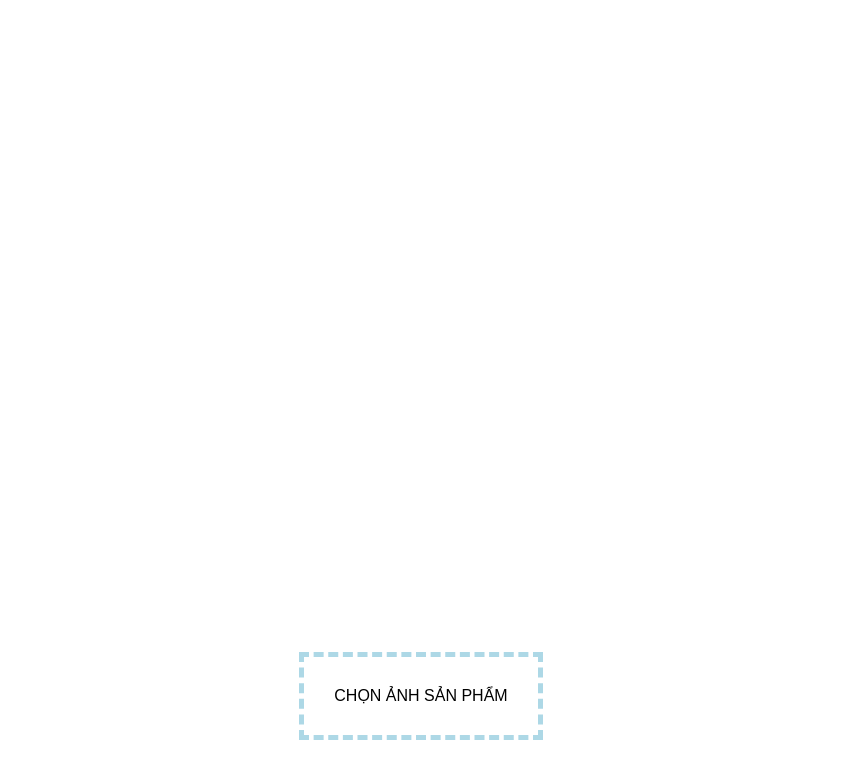
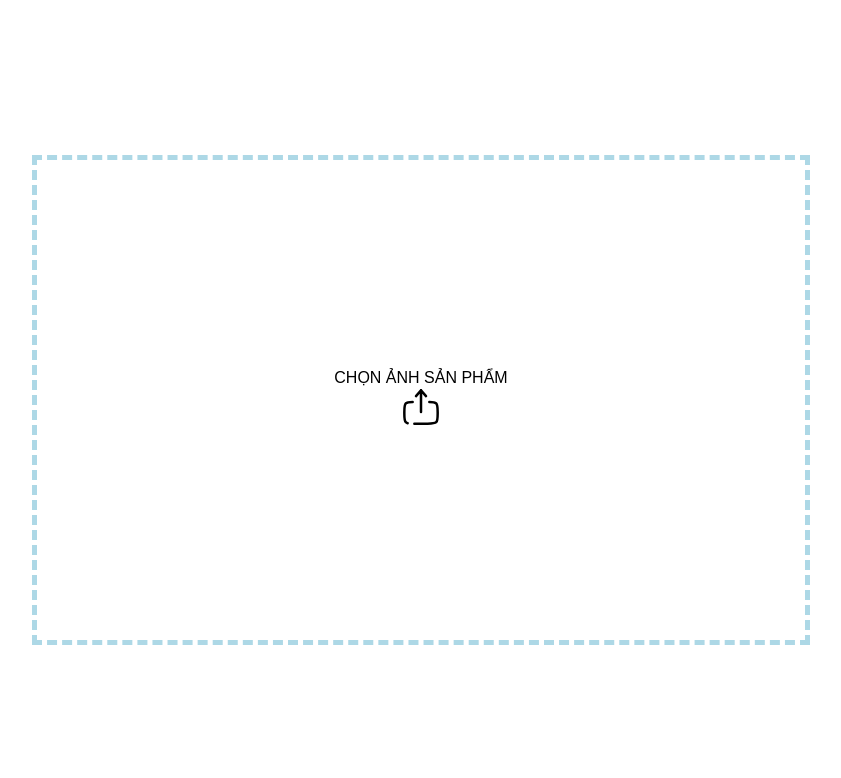
Before and after one commit to thuytv-gl/chenchukyonline, a SvelteKit app: page / in a window 1280 px wide. Shown: the top 778 px of the page, without its empty margins (219-1060 px from the left). Built offline with nearby package versions, Linux system fonts and the light colour scheme.

Commit message:
handling errors 8

```diff
--- a/src/routes/+page.svelte
+++ b/src/routes/+page.svelte
@@ -145,14 +145,34 @@
 <div class="container">
 {#if step === "image"}
   <div class="form-group">
-    <label for="image" class="step1">CHỌN ẢNH SẢN PHẨM</label>
+    <label for="image" class="step1">
+    <p> CHỌN ẢNH SẢN PHẨM </p>
+    <svg viewBox="0 0 24 24" style="width: 40px;" fill="none" xmlns="http://www.w3.org/2000/svg">
+        <g id="SVGRepo_bgCarrier" stroke-width="0"></g>
+        <g id="SVGRepo_tracerCarrier" stroke-linecap="round" stroke-linejoin="round"></g>
+        <g id="SVGRepo_iconCarrier">
+            <path d="M12 15L12 2M12 2L15 5.5M12 2L9 5.5" stroke="#000000" stroke-width="1.5" stroke-linecap="round" stroke-linejoin="round"></path>
+            <path d="M8 22.0002H16C18.8284 22.0002 20.2426 22.0002 21.1213 21.1215C22 20.2429 22 18.8286 22 16.0002V15.0002C22 12.1718 22 10.7576 21.1213 9.8789C20.3529 9.11051 19.175 9.01406 17 9.00195M7 9.00195C4.82497 9.01406 3.64706 9.11051 2.87868 9.87889C2 10.7576 2 12.1718 2 15.0002L2 16.0002C2 18.8286 2 20.2429 2.87868 21.1215C3.17848 21.4213 3.54062 21.6188 4 21.749" stroke="#000000" stroke-width="1.5" stroke-linecap="round"></path>
+        </g>
+    </svg>
+    </label>
     <input type="file" accept="image/*" id="image" on:change={loadImage} />
   </div>
 {/if}
 
 {#if step === "signature"}
   <div class="form-group">
-    <label for="signature" class="step2">CHỌN CHỮ KÝ</label>
+    <label for="signature" class="step2">
+      <p>CHỌN CHỮ KÝ</p>
+      <svg viewBox="0 0 24 24" style="width: 40px;" fill="none" xmlns="http://www.w3.org/2000/svg">
+          <g id="SVGRepo_bgCarrier" stroke-width="0"></g>
+          <g id="SVGRepo_tracerCarrier" stroke-linecap="round" stroke-linejoin="round"></g>
+          <g id="SVGRepo_iconCarrier">
+              <path d="M12 15L12 2M12 2L15 5.5M12 2L9 5.5" stroke="#000000" stroke-width="1.5" stroke-linecap="round" stroke-linejoin="round"></path>
+              <path d="M8 22.0002H16C18.8284 22.0002 20.2426 22.0002 21.1213 21.1215C22 20.2429 22 18.8286 22 16.0002V15.0002C22 12.1718 22 10.7576 21.1213 9.8789C20.3529 9.11051 19.175 9.01406 17 9.00195M7 9.00195C4.82497 9.01406 3.64706 9.11051 2.87868 9.87889C2 10.7576 2 12.1718 2 15.0002L2 16.0002C2 18.8286 2 20.2429 2.87868 21.1215C3.17848 21.4213 3.54062 21.6188 4 21.749" stroke="#000000" stroke-width="1.5" stroke-linecap="round"></path>
+          </g>
+      </svg>
+    </label>
     <input type="file" accept="image/*" id="signature" on:change={loadSignature} />
   </div>
 {/if}
@@ -211,6 +231,7 @@
   .footer { position:fixed;bottom:0px;width:100%; }
   .preview-img {
     max-height: 90%;
+    max-width: 95%;
     border: 1px solid;
     object-fit: contain;
   }
@@ -220,15 +241,6 @@
   }
   input {
     display: none;
-  }
-  .form-group label {
-    text-align: center;
-    position: absolute;
-    cursor: pointer;
-    bottom: 50px;
-    margin: 10px;
-    padding: 30px;
-    min-width: 100px;
   }
   .preview-btn {
     font-size: 14px;
@@ -284,6 +296,17 @@
     width: 100%;
     display: flex;
     justify-content: center;
+    align-items: center;
+
+    & label {
+      text-align: center;
+      align-content: center;
+      cursor: pointer;
+      margin: 10px;
+      min-width: 100px;
+      width: 60vw;
+      height: 60vh;
+    }
   }
 
   /* Safari */
```
